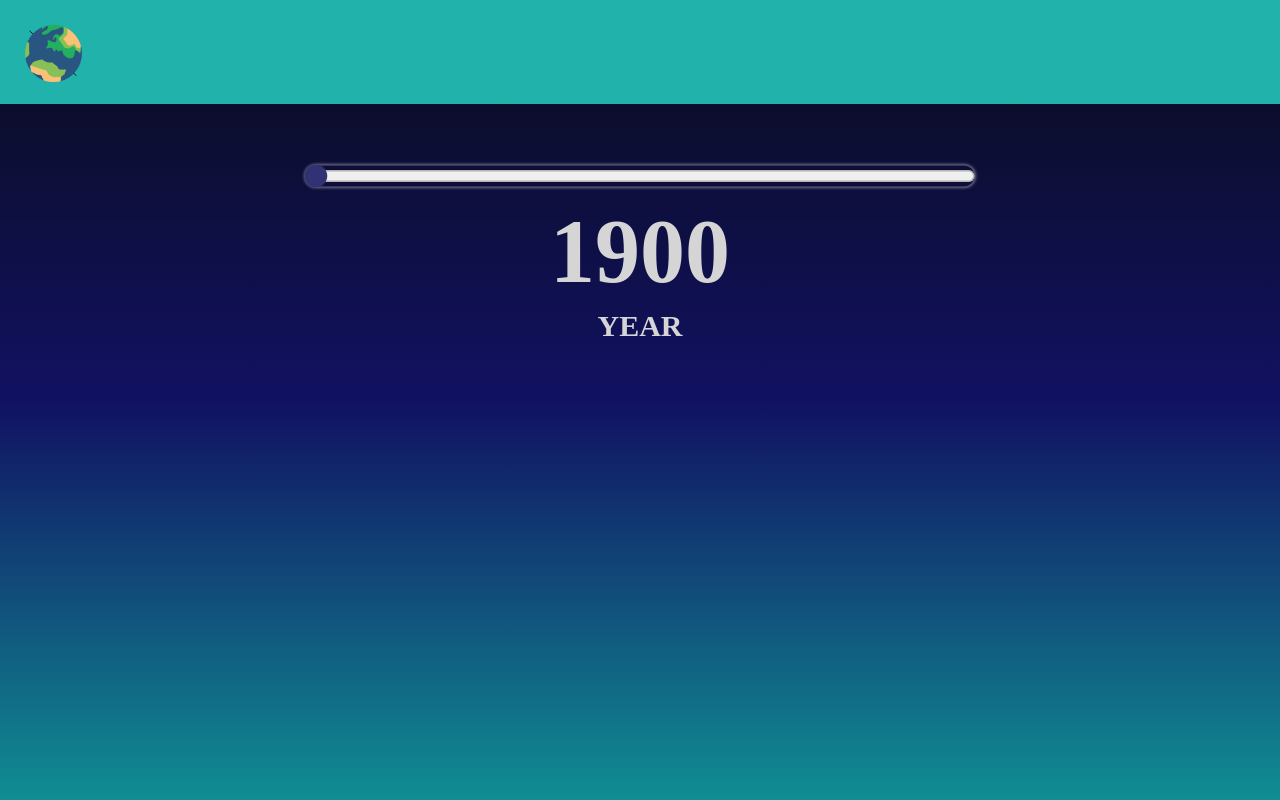
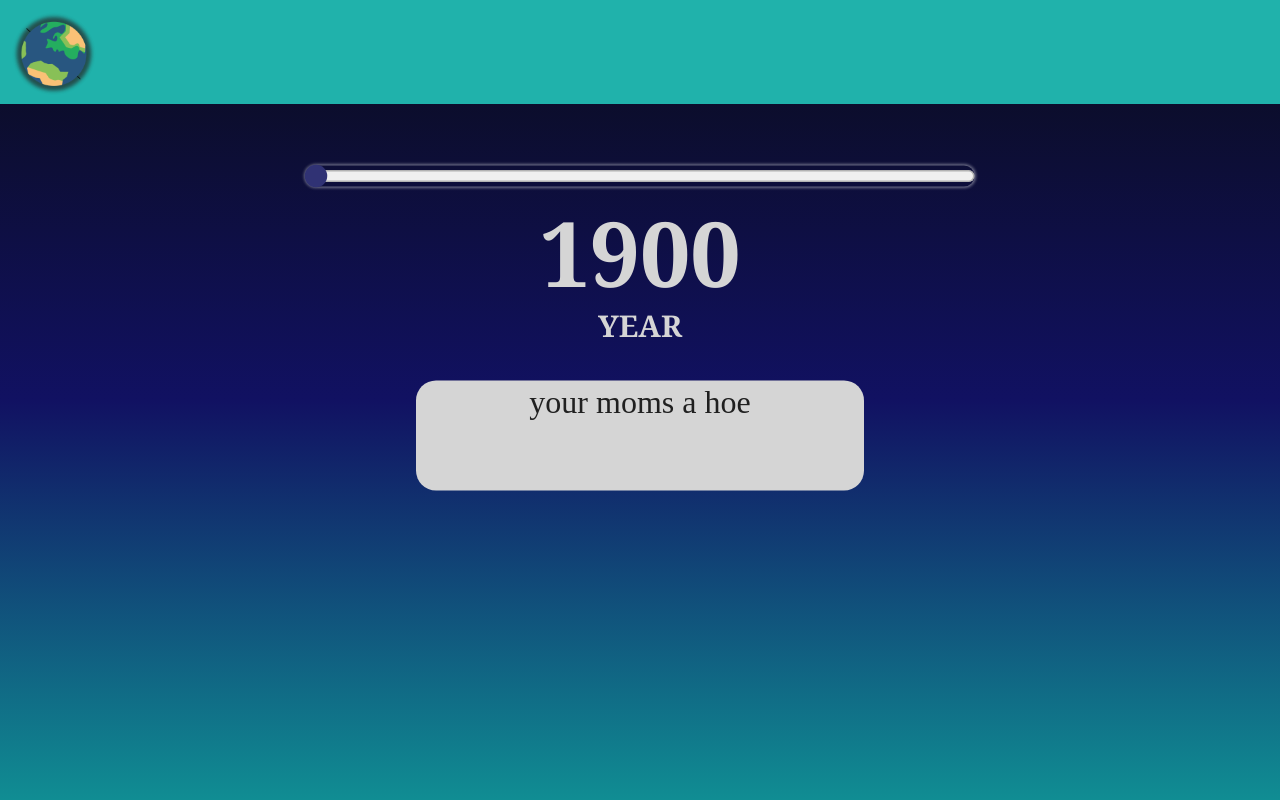
Before and after one commit to BruteYapper/Coastal_Hacks_Projects, a plain HTML site: page WebPage/index.html in a window 1280 px wide. Drawn offline with Linux system fonts and the light colour scheme.

Commit message:
added updating information

```diff
--- /dev/null
+++ b/Sources.txt
@@ -0,0 +1,3 @@
+https://www.greenroofs.com/2022/03/02/these-36-world-cities-will-be-underwater-first/
+
+https://climatechange.chicago.gov/climate-change-science/future-climate-change
--- a/WebPage/behaviour.js
+++ b/WebPage/behaviour.js
@@ -1,9 +1,38 @@
 let bar = document.getElementById("die-bar")
 let yearText = document.getElementById("year-num")
+let fact = document.getElementById("facts-text")
 
+document.addEventListener("load", updateFact(), updateYear());
 
 bar.addEventListener("input", updateYear) //"input" updates while draging, "change" updates when realesed
 
 function updateYear() {
     yearText.textContent = bar.value;
+    updateFact(bar.value);
 }
+
+function updateFact(year) {
+    let blurb = " ";
+    if (year == 1900) {
+        blurb = "your moms a hoe";
+    }
+    else if (year == 1969 || year == 2069) {
+        blurb = "nice";
+    }
+    else if (year == 2050) {
+        blurb = "Due to Ocean Acidification, worldwide coral growth has been cut in half";
+    }
+    else if (year == 2100) {
+        blurb = "Tokyo, Mumbai, New York, and others are all compleatly underwater";
+    }
+    else {
+        if (year < new Date().getFullYear()) //if its in the past
+        {
+            blurb = "By " + year + " the sea level had increased by " + ((0.06265582 * year) - 118.31796934379962).toFixed(2) + " inches since 1880";
+        }
+        else {//if its in the future
+            blurb = "By " + year + " the sea level will have increased by " + ((0.06265582 * year) - 118.31796934379962).toFixed(2) + " inches since 1880";
+        }
+    }
+    fact.textContent = blurb;
+}
--- a/WebPage/index.html
+++ b/WebPage/index.html
@@ -9,7 +9,8 @@
     <title>Days Left</title>
     <!-- this is where header elements start  -->
     <div class="header">
-        <img src="imgs/logo.png" id="logo" alt="logo of earth" />
+        <img src="imgs/logo-with-shadow.png" id="logo" alt="logo of earth" />
+
     </div>
 </head>
 
@@ -17,8 +18,13 @@
     <div class="slider-container">
         <input type="range" id="die-bar" class="slider" min="1900" max="2100" value="1900" />
     </div>
-    <h1 id="year-num">1900</h1>
+    <h1 id="year-num">1969</h1>
     <h4 id="year-title">YEAR</h4>
+    <div id="facts-container">
+        <p id="facts-text">
+            Lore Epsum Gaffle keffle griba le, midus topca le me no meda hagal
+        </p>
+    </div>
     <script src="behaviour.js"></script>
 </body>
 
--- a/WebPage/styles.css
+++ b/WebPage/styles.css
@@ -45,7 +45,7 @@ body {
     width: 50%;
 
     text-align: center;
-    font-family: 'Montserrat';
+    font-family: 'Montserrat', georgia;
     font-style: normal;
     font-weight: 700;
     font-size: 90px;
@@ -55,10 +55,10 @@ body {
 }
 
 #year-title {
-    margin: 0% auto 10%;
+    margin: 0% auto 5%;
     width: 50%;
 
-    font-family: 'Montserrat';
+    font-family: 'Montserrat', georgia;
     font-style: normal;
     font-weight: 700;
     font-size: 30px;
@@ -68,4 +68,64 @@ body {
     color: rgb(213, 213, 213);
 }
 
-#facts {}
+#facts-container {
+    mix-blend-mode: soft-light;
+    margin: 0% auto 0%;
+    width: 17.5%;
+    height: 55px;
+
+    transform: scale(1.5);
+    background-color: rgb(213, 213, 213);
+    border-radius: 10px;
+    justify-content: center;
+    align-items: center;
+}
+
+#facts-text {
+    margin: auto auto 0%;
+    padding: 1% 1%;
+    font-size: 20px;
+    font-family: Georgia 'Times New Roman' Times serif;
+    text-align: center;
+    vertical-align: middle;
+    flex: 0 0 12px;
+    color: rgb(32, 32, 32);
+
+}
+
+@media (max-width: 1680px) {
+
+    /* triggers if screen is smallish */
+    #facts-container {
+        transform: scale(2.0);
+    }
+
+    #facts-text {
+        font-size: 16px;
+    }
+}
+
+@media (max-width: 1200px) {
+
+    /* triggers if screen is small */
+    #facts-container {
+        transform: scale(2.0);
+    }
+
+    #facts-text {
+        font-size: 16px;
+    }
+}
+
+@media (max-width: 800px) {
+
+    /* triggers if mobie */
+    #facts-container {
+        margin-top: 15%;
+        transform: scale(3.0);
+    }
+
+    #facts-text {
+        font-size: 10px;
+    }
+}
```
